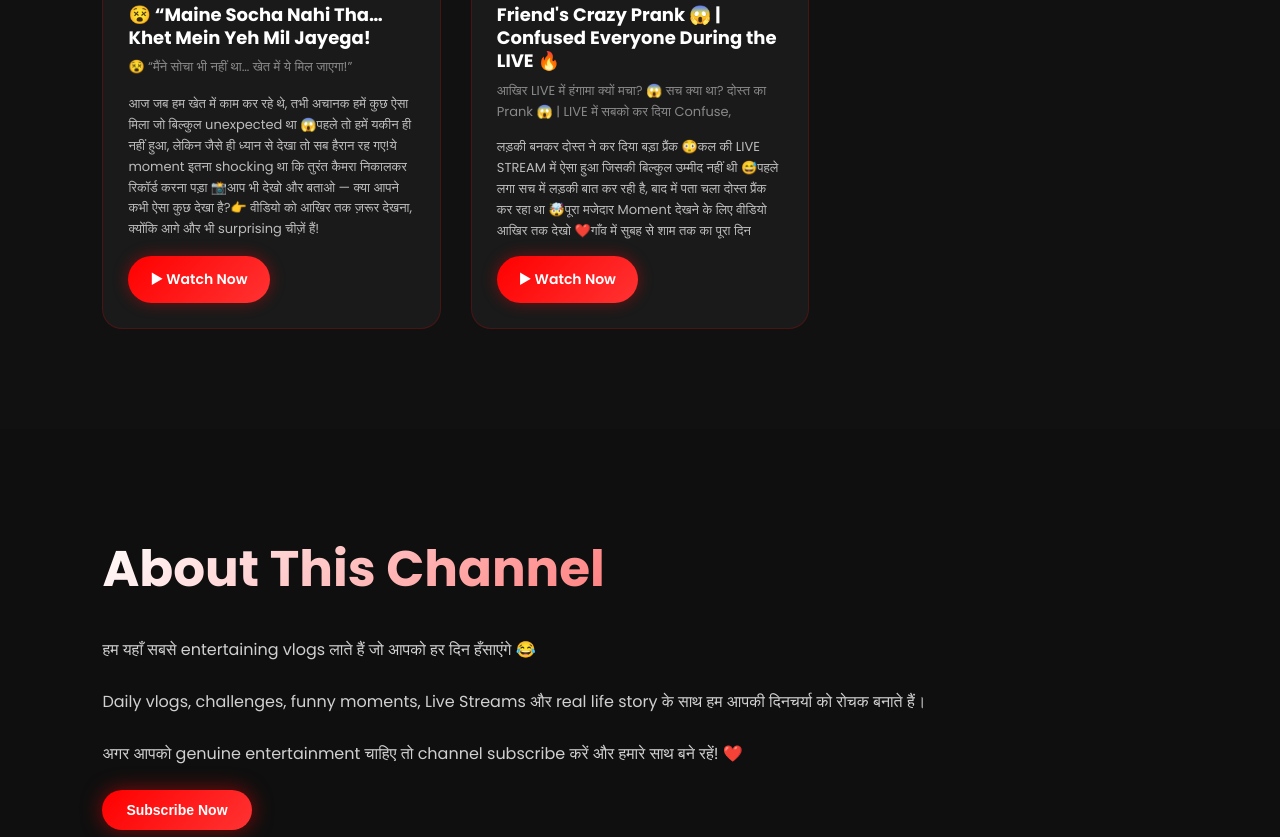
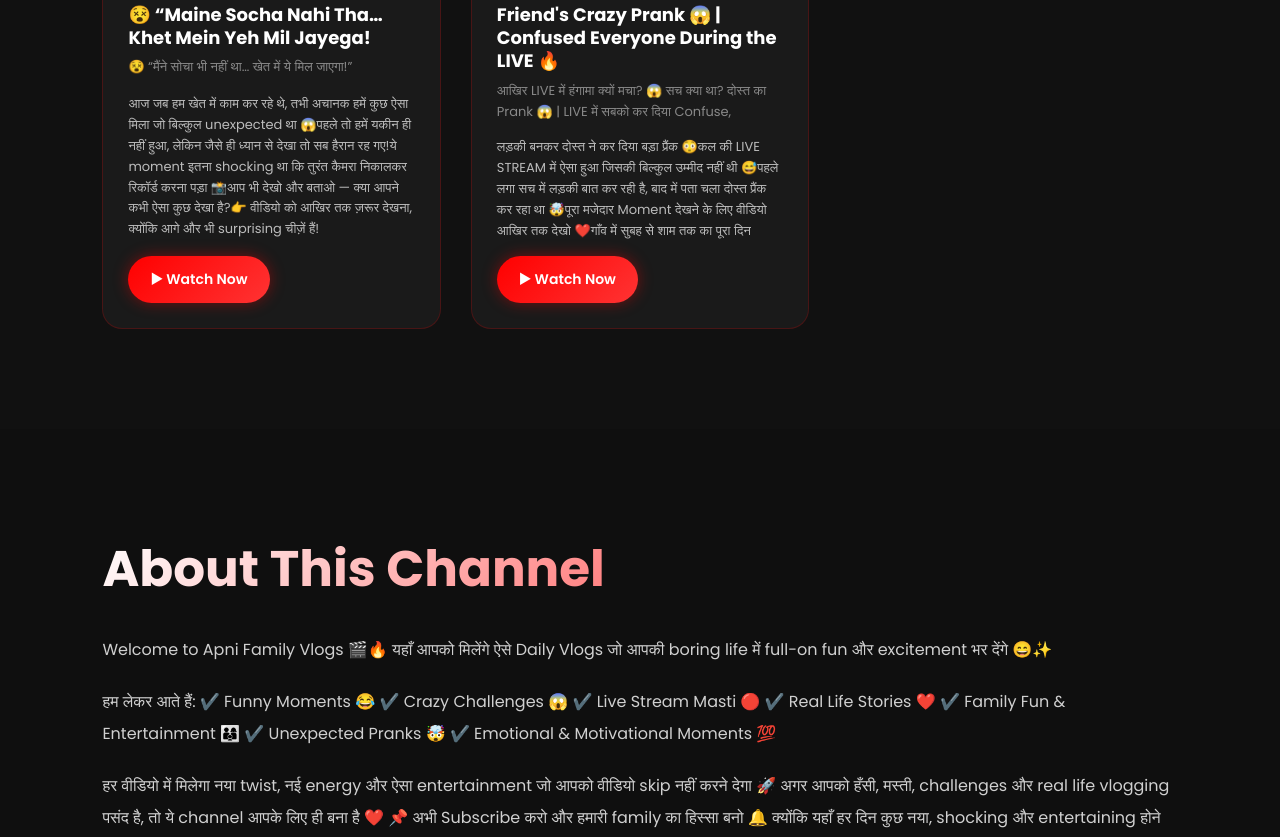
Before and after one commit to Aman2001-nain/apnifamilyvlogs, a plain HTML site: page index.html in a window 1280 px wide. Shown: the part 1963-2800 px from the top of the page. Drawn offline with Linux system fonts and the light colour scheme.

```diff
--- a/index.html
+++ b/index.html
@@ -763,7 +763,7 @@
       <img src="https://yt3.ggpht.com/qS75X1OV_0b3Eb4WVhf2zmX5Rs7prmyMedR89BhFppVP-HpglNMlp5cSTwW6UKuHZxeNB0hw=s600-c-k-c0x00ffffff-no-rj-rp-mo" alt="Apni Family Logo" class="logo-img" loading="lazy" width="50" height="50">
       <div>
         <h2>Apni Family</h2>
-        <p>Vlogs</p>
+        <p><h3>Vlogs</h3></p>
       </div>
     </div>
 
@@ -777,8 +777,10 @@
 
   <section class="hero" id="home">
     <div class="hero-text">
-      <h1>Your Daily <span>Vlog</span> Entertainment</h1>
-      <p>🎥 Fresh content every day | 😂 Funny moments | 🎉 Challenges | 💯 Real Stories<br><br>हर दिन नए vlogs, challenges और मजेदार moments के साथ</p>
+      <h1>Most Welcome 👇</h1>
+      <p>🎬 Family Vlogs | 🔥 Live Madness | 😂 Funny Moments | 🚀 Full Pagalpanti<br><br>
+यहाँ हर दिन होता है live stream में नया धमाका 😱💥
+</p>
       <div class="hero-buttons">
         <button class="btn btn-primary" onclick="scrollToSection('videos')">Watch Now</button>
         <button class="btn btn-secondary" onclick="subscribeChannel()">Subscribe Now</button>
@@ -786,7 +788,7 @@
     </div>
 
     <div class="hero-image">
-      <img src="https://yt3.ggpht.com/qS75X1OV_0b3Eb4WVhf2zmX5Rs7prmyMedR89BhFppVP-HpglNMlp5cSTwW6UKuHZxeNB0hw=s176-c-k-c0x00ffffff-no-rj" alt="Apni Family Channel Logo" onclick="subscribeChannel()" loading="lazy" width="380" height="380">
+      <img src="https://res-console.cloudinary.com/dzfk8ffbq/thumbnails/v1/image/upload/v1779183956/QXBuaUZhbWlseVZsb2dzX3hsMGFtNg==/preview" alt="Apni Family Channel Logo" onclick="subscribeChannel()" loading="lazy" width="380" height="380">
     </div>
   </section>
 
@@ -807,9 +809,25 @@
   <section class="section about" id="about">
     <div class="about-content">
       <h2>About This Channel</h2>
-      <p>हम यहाँ सबसे entertaining vlogs लाते हैं जो आपको हर दिन हँसाएंगे 😂</p>
-      <p>Daily vlogs, challenges, funny moments, Live Streams और real life story के साथ हम आपकी दिनचर्या को रोचक बनाते हैं।</p>
-      <p>अगर आपको genuine entertainment चाहिए तो channel subscribe करें और हमारे साथ बने रहें! ❤️</p>
+      <p>Welcome to Apni Family Vlogs 🎬🔥
+यहाँ आपको मिलेंगे ऐसे Daily Vlogs जो आपकी boring life में full-on fun और excitement भर देंगे 😄✨</p>
+
+<p>हम लेकर आते हैं:
+✔️ Funny Moments 😂
+✔️ Crazy Challenges 😱
+✔️ Live Stream Masti 🔴
+✔️ Real Life Stories ❤️
+✔️ Family Fun & Entertainment 👨‍👩‍👦
+✔️ Unexpected Pranks 🤯
+✔️ Emotional & Motivational Moments 💯</p>
+
+<p>हर वीडियो में मिलेगा नया twist, नई energy और ऐसा entertainment जो आपको वीडियो skip नहीं करने देगा 🚀
+अगर आपको हँसी, मस्ती, challenges और real life vlogging पसंद है, तो ये channel आपके लिए ही बना है ❤️
+
+📌 अभी Subscribe करो और हमारी family का हिस्सा बनो 🔔
+क्योंकि यहाँ हर दिन कुछ नया, shocking और entertaining होने वाला है 😎🔥
+
+“Entertainment ऐसा… जो दिल से connect करे!” ✨</p>
       <button class="btn btn-primary" onclick="subscribeChannel()">Subscribe Now</button>
     </div>
   </section>
```
